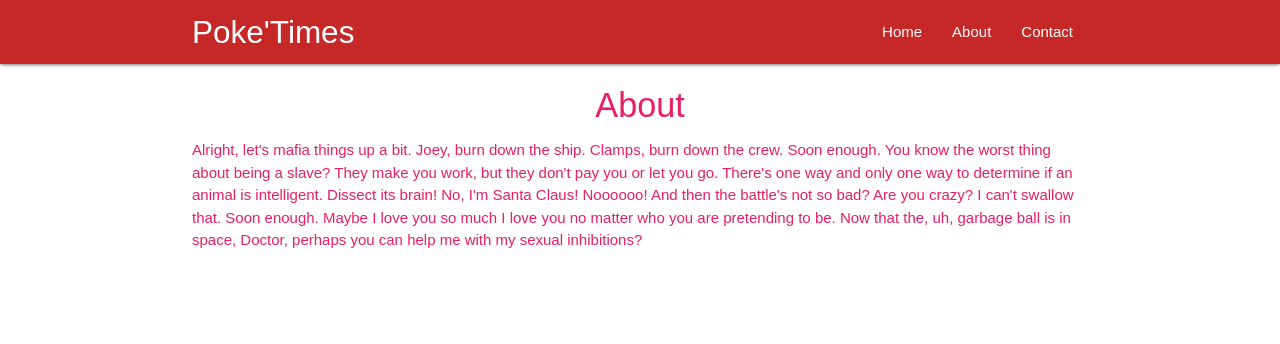
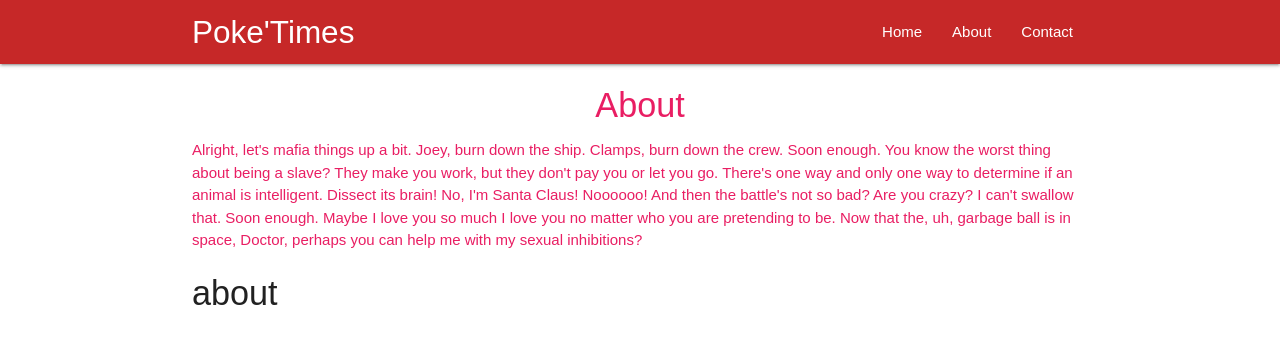
Before and after one commit to frdvorak/react1, a React (Create React App) app in the folder poketimes/: page /about in a window 1280 px wide. Shown: the top 344 px of the page. Built offline with nearby package versions, Linux system fonts and the light colour scheme.

Commit message:
#30 - Route Parameters (part 1)

```diff
--- a/poketimes/src/App.js
+++ b/poketimes/src/App.js
@@ -3,7 +3,8 @@
 import { BrowserRouter, Route } from 'react-router-dom';
 import Home from './components/Home';
 import About from './components/About';
-import Contact from './components/Contact'
+import Contact from './components/Contact';
+import Post from './components/Post'
 
 class App extends Component {
   render() {
@@ -14,6 +15,7 @@
         <Route exact path='/' component={Home}/>
         <Route path='/about' component={About}/>
         <Route path='/contact' component={Contact}/>
+        <Route path="/:post_id" component={Post}/>
       </div>
       </BrowserRouter>
     );
--- a/poketimes/src/components/About.js
+++ b/poketimes/src/components/About.js
@@ -8,7 +8,6 @@
                 <p>Alright, let's mafia things up a bit. Joey, burn down the ship. Clamps, burn down the crew. Soon enough. You know the worst thing about being a slave? They make you work, but they don't pay you or let you go.
                 There's one way and only one way to determine if an animal is intelligent. Dissect its brain! No, I'm Santa Claus! Noooooo! And then the battle's not so bad?
                 Are you crazy? I can't swallow that. Soon enough. Maybe I love you so much I love you no matter who you are pretending to be. Now that the, uh, garbage ball is in space, Doctor, perhaps you can help me with my sexual inhibitions?</p>
-
         </div>
     )
 }
--- /dev/null
+++ b/poketimes/src/components/Post.js
@@ -0,0 +1,23 @@
+import React, { Component } from 'react'
+
+class Post extends Component {
+    state = {
+        id: null
+    }
+    componentDidMount(){
+        //console.log(this.props);
+        let id = this.props.match.params.post_id;
+        this.setState({
+            id:id
+        })
+    }
+    render(){
+        return(
+            <div className='container'>
+                <h4>{this.state.id}</h4>
+            </div>
+        )
+    }
+}
+
+export default Post
```
